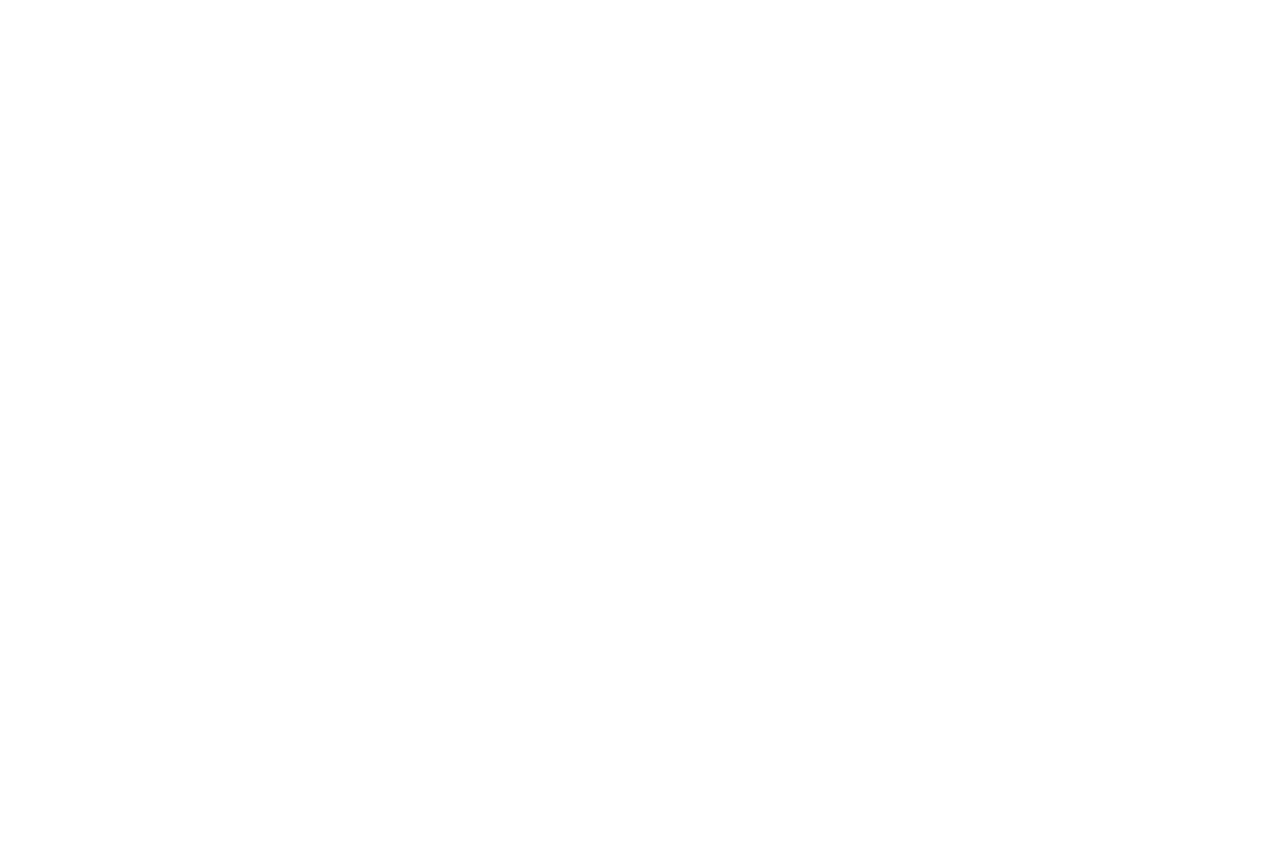
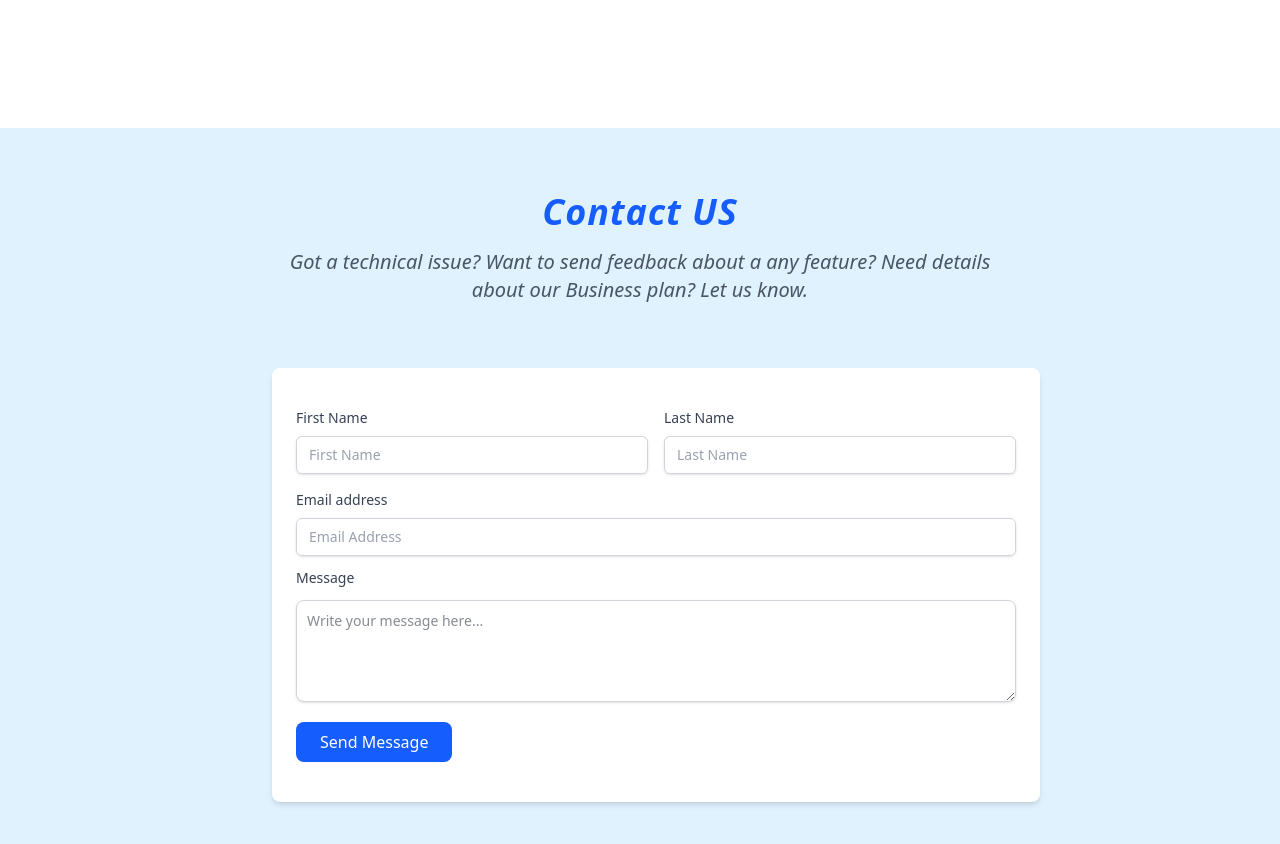
Before and after one commit to ahmedabdelrshed/Med_VQA_Frontend, a React (Vite) app: page / in a window 1280 px wide. Shown: the part 1924-2768 px from the top of the page. Before the commit the page ends 2052 px from the top, so only its background shows below. Built offline with nearby package versions, Linux system fonts and the light colour scheme.

Commit message:
contact us section ui

```diff
--- a/index.html
+++ b/index.html
@@ -6,7 +6,7 @@
   <link rel="icon" type="image" href="/images/logo.png" />
   <meta name="viewport" content="width=device-width, initial-scale=1.0" />
   <meta property="og:title" content="Medical VQA" />
-  <meta property="og:description" content=" AI-Powered Medical Image Analysis " />
+  <meta property="og:description" content=" AI-Powered Medical VQA Image Analysis " />
   <meta property="og:image" content="https://medicalvqa.vercel.app/images/hero.png" />
   <meta property="og:url" content="https://medicalvqa.vercel.app/" />
   <meta property="og:type" content="website" />
--- /dev/null
+++ b/src/components/ContactUS/ContactUS.tsx
@@ -0,0 +1,81 @@
+import Button from "../../ui/Button";
+import Input from "../../ui/Input";
+
+const ContactUS = () => {
+  return (
+    <section className="bg-sky-100 ">
+      <div className="py-8  lg:py-16 px-4 mx-auto max-w-screen-md">
+        <h2 className="mb-4 text-4xl italic  font-bold  tracking-wide text-blue-600  text-center  ">
+          Contact US
+        </h2>
+        <p className="mb-8 lg:mb-16 italic text-center text-gray-600  sm:text-xl">
+          Got a technical issue? Want to send feedback about a any feature? Need
+          details about our Business plan? Let us know.
+        </p>
+        <div className="p-6 lg:py-10 bg-white w-sm md:w-[768px]  m-auto space-y-6 rounded-lg shadow-md">
+          <div className="flex flex-col md:flex-row lg:space-x-4  mb-4">
+            <div className="w-full mb-4 md:mb-0">
+              <label
+                htmlFor="firstName"
+                className="block text-sm  font-medium text-gray-700"
+              >
+                First Name
+              </label>
+              <Input
+                placeholder="First Name"
+                // {...register("firstName")}
+              />
+              {/* {errors.firstName && <ErrorMsg msg={errors.firstName?.message} />} */}
+            </div>
+            <div className="w-full mb-4 md:mb-0">
+              <label
+                htmlFor="lastName"
+                className="block text-sm font-medium text-gray-700"
+              >
+                Last Name
+              </label>
+              <Input
+                placeholder="Last Name"
+                // {...register("firstName")}
+              />
+              {/* {errors.firstName && <ErrorMsg msg={errors.firstName?.message} />} */}
+            </div>
+          </div>
+          <div className="my-3">
+            <label
+              htmlFor="email"
+              className="block text-sm font-medium text-gray-700"
+            >
+              Email address
+            </label>
+            <Input
+              placeholder="Email Address"
+              // {...register("email")}
+              // className="p-3"
+            />
+            {/* {errors.email && <ErrorMsg msg={errors.email?.message} />} */}
+          </div>
+          <div className="my-3">
+            <label
+              htmlFor="message"
+              className="block text-sm font-medium text-gray-700"
+            >
+              Message
+            </label>
+            <textarea
+              id="message"
+              rows={4}
+              className="block p-2.5 w-full shadow-sm text-sm text-gray-900 bg-white mt-3 rounded-lg border-[1.7px] border-gray-300 focus:outline-none  focus:ring-blue-400 focus:border-blue-400"
+              placeholder="Write your message here..."
+            ></textarea>
+          </div>
+          <Button width="w-fit" className="bg-blue-600 mt-2 px-6 hover:bg-blue-500">
+            Send Message
+          </Button>
+        </div>
+      </div>
+    </section>
+  );
+};
+
+export default ContactUS;
--- a/src/pages/Home.tsx
+++ b/src/pages/Home.tsx
@@ -1,3 +1,4 @@
+import ContactUS from "../components/ContactUS/ContactUS";
 import Features from "../components/Features/Features";
 import Hero from "../components/Hero/Hero";
 import HowItWorks from "../components/HowItWork/HowItWork";
@@ -12,6 +13,7 @@
       </div>
       <Features />
       <HowItWorks />
+      <ContactUS />
     </div>
   );
 };
```
